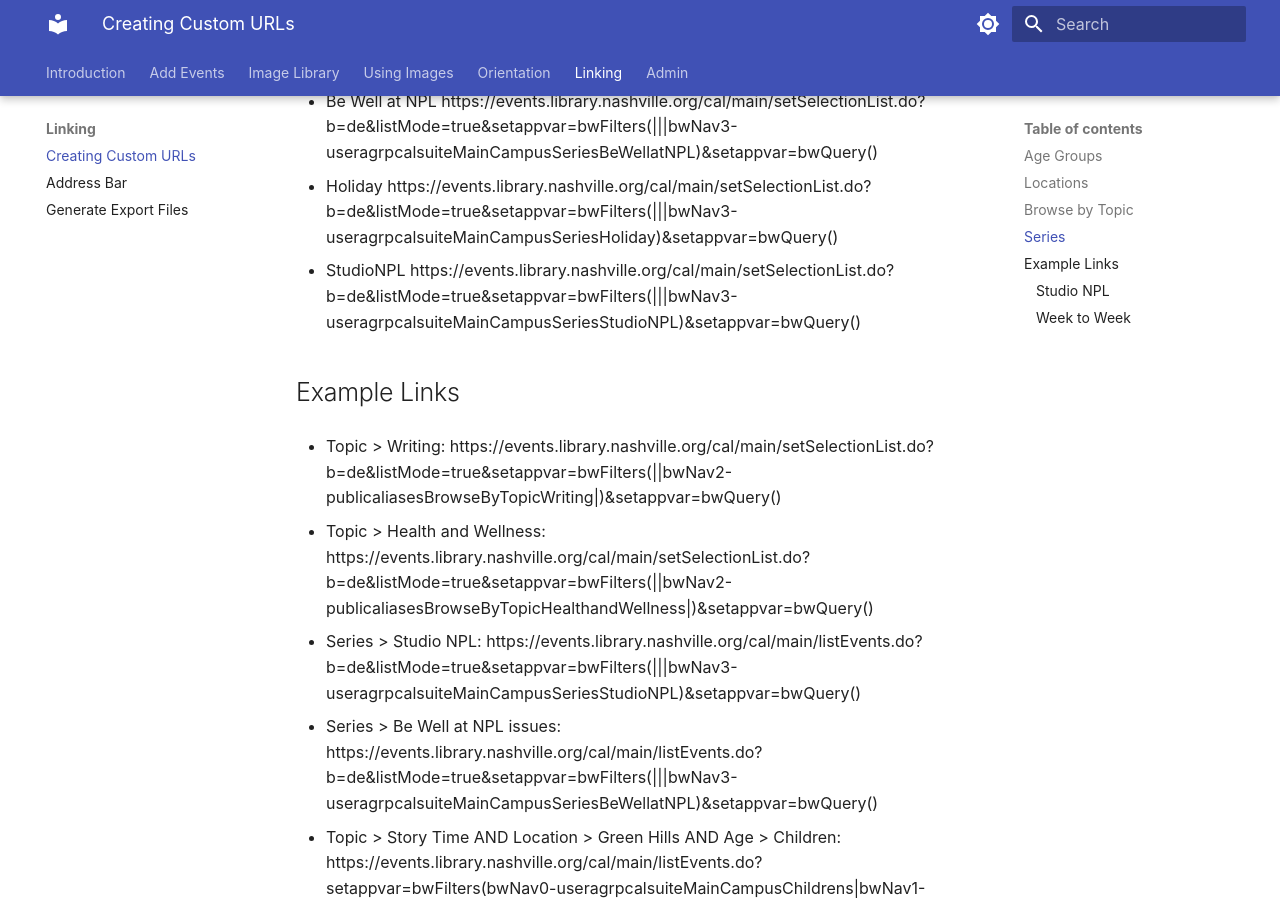
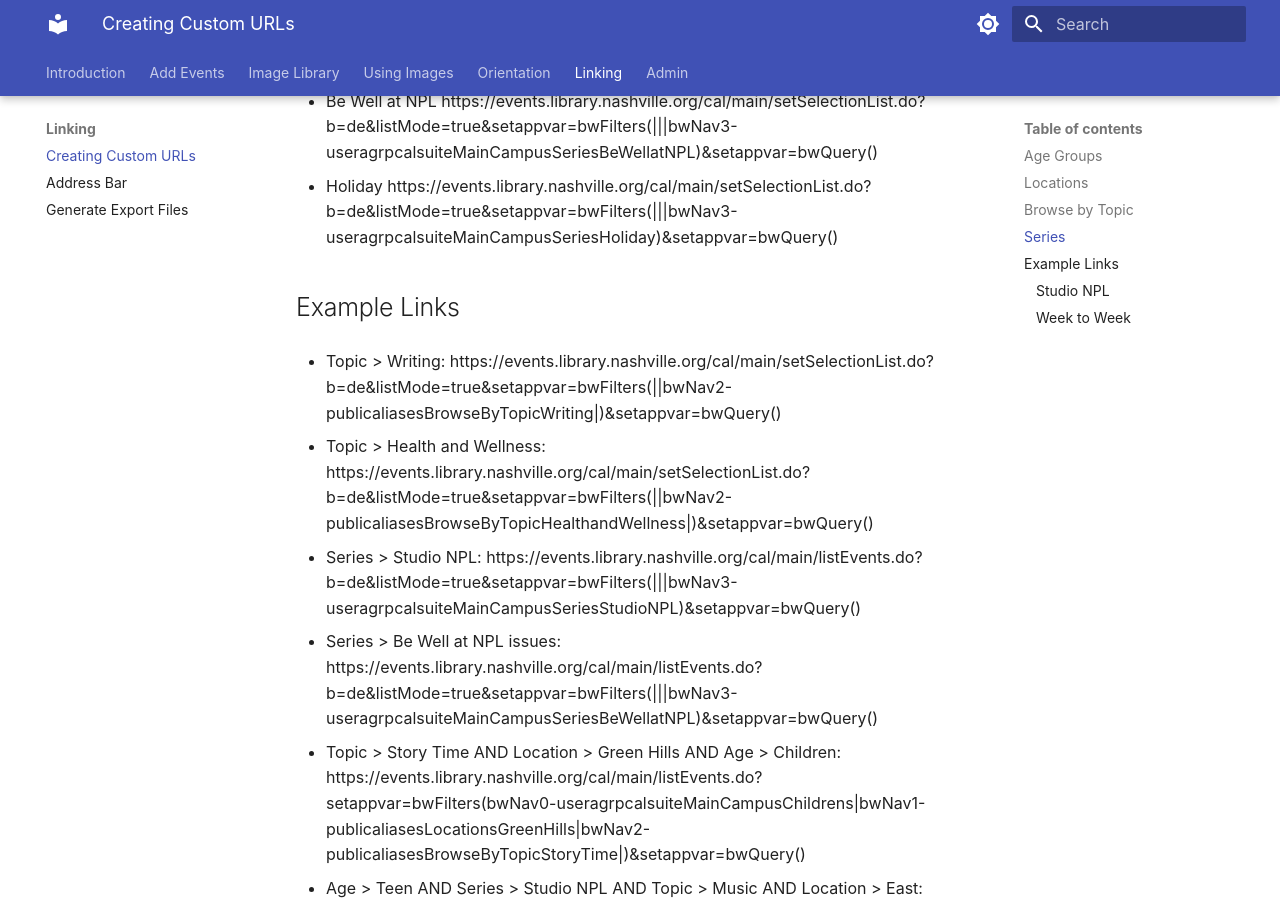
Before and after one commit to Nashville-Public-Library/bedework-docs, an MkDocs documentation site: the page built from docs/linking/custom.md, in a window 1280 px wide and 900 px high, scrolled down 2113 px. Built offline with MkDocs 1.6.1 and Material for MkDocs 9.7.7, drawn with Linux system fonts in a browser that asks for light colours.

Commit message:
hotfix on custom links

```diff
--- a/docs/linking/custom.md
+++ b/docs/linking/custom.md
@@ -61,8 +61,7 @@ https://events.library.nashville.org/cal/main/listEvents.do?b=de&listMode=true&s
 https://events.library.nashville.org/cal/main/setSelectionList.do?b=de&listMode=true&setappvar=bwFilters(|||bwNav3-useragrpcalsuiteMainCampusSeriesBeWellatNPL)&setappvar=bwQuery()
 - Holiday
 https://events.library.nashville.org/cal/main/setSelectionList.do?b=de&listMode=true&setappvar=bwFilters(|||bwNav3-useragrpcalsuiteMainCampusSeriesHoliday)&setappvar=bwQuery()
-- StudioNPL
-https://events.library.nashville.org/cal/main/setSelectionList.do?b=de&listMode=true&setappvar=bwFilters(|||bwNav3-useragrpcalsuiteMainCampusSeriesStudioNPL)&setappvar=bwQuery()
+
 
 ## Example Links
 
```
